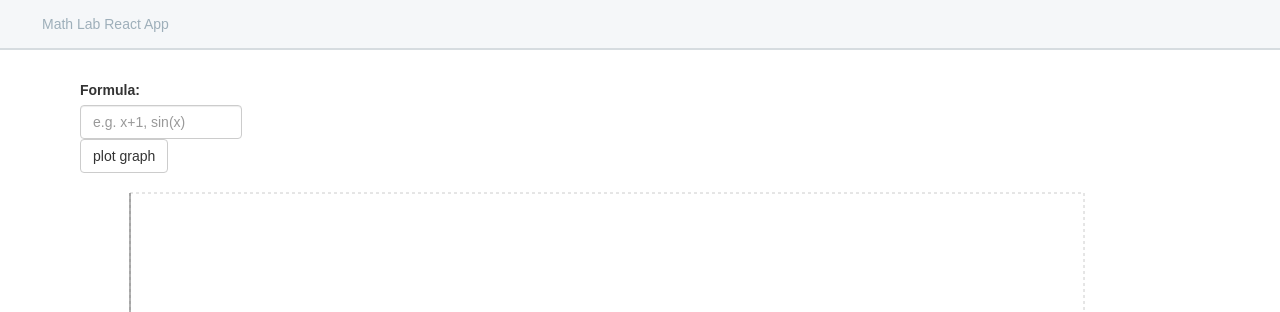
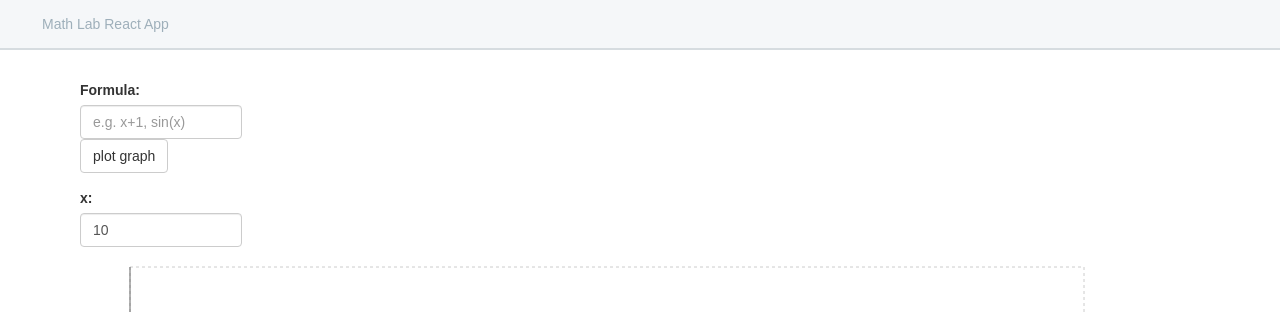
Before and after one commit to Sir-Turtle/math-lab-react, a React (Create React App) app: page / in a window 1280 px wide. Shown: the top 312 px of the page. Built offline with nearby package versions, Linux system fonts and the light colour scheme.

Commit message:
User has option to modify x-axis range.

```diff
--- a/src/App.js
+++ b/src/App.js
@@ -9,7 +9,8 @@ class App extends Component {
     formula: '',
     graphData: null,
     graphWidth: null,
-    graphHeight: null
+    graphHeight: null,
+    xRange: 10
   }
 
   handleSubmit = (event) => {
@@ -20,7 +21,7 @@ class App extends Component {
   updateGraphData() {
     let newData = [];
     let currentX = 0;
-    let xRange = 10;
+    let xRange = this.state.xRange;
     let y;
     let currentFormulaResult;
 
@@ -63,6 +64,15 @@ class App extends Component {
               <button type="submit" className="btn btn-default">plot graph</button>
             </div>
           </div>
+          <div className="row">
+            <div className="form-group col-lg-2">
+              <label>x: </label>
+              <input type="text"
+                value={this.state.xRange}
+                onChange={(event) => this.setState({ xRange: event.target.value })}
+                className="form-control"/>
+            </div>
+          </div>
         </form>
         <div className="row">
           <Graph graphData={this.state.graphData} width={this.state.graphWidth} height={this.state.graphHeight}/>
```
